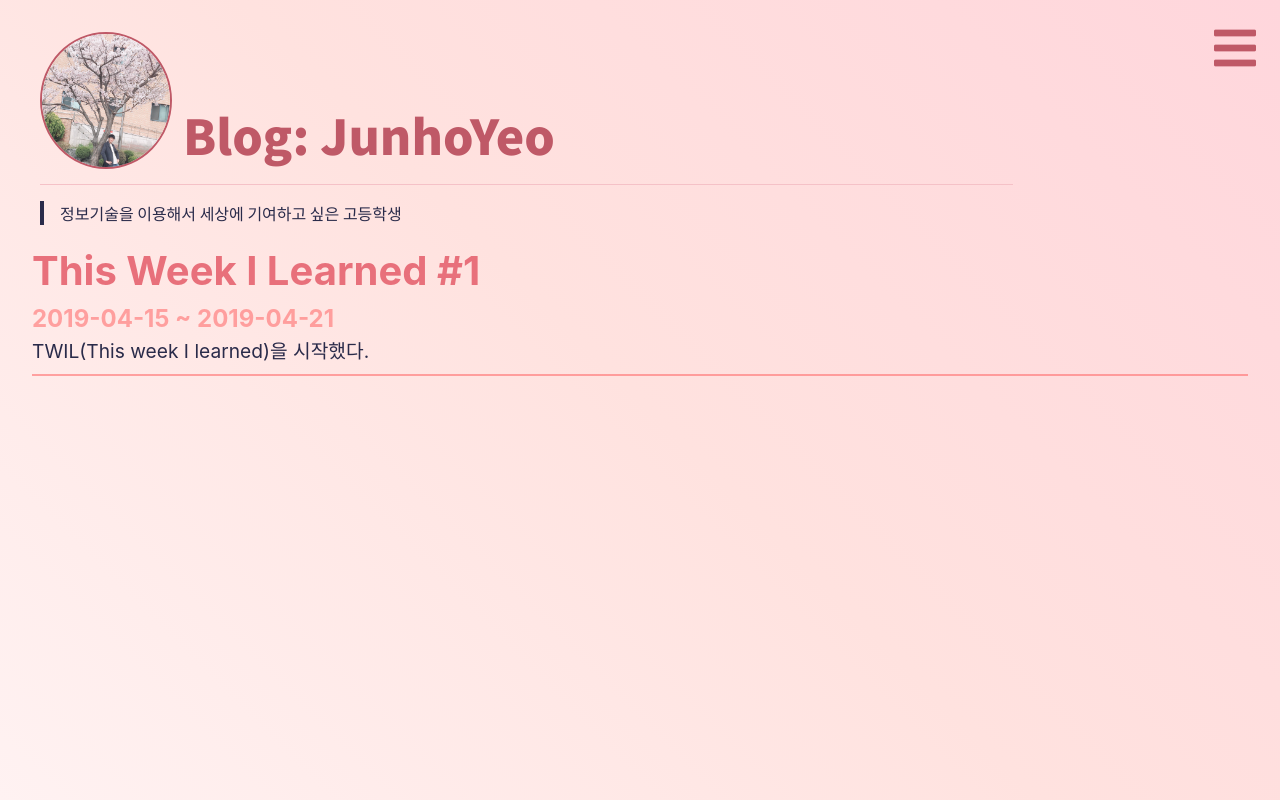
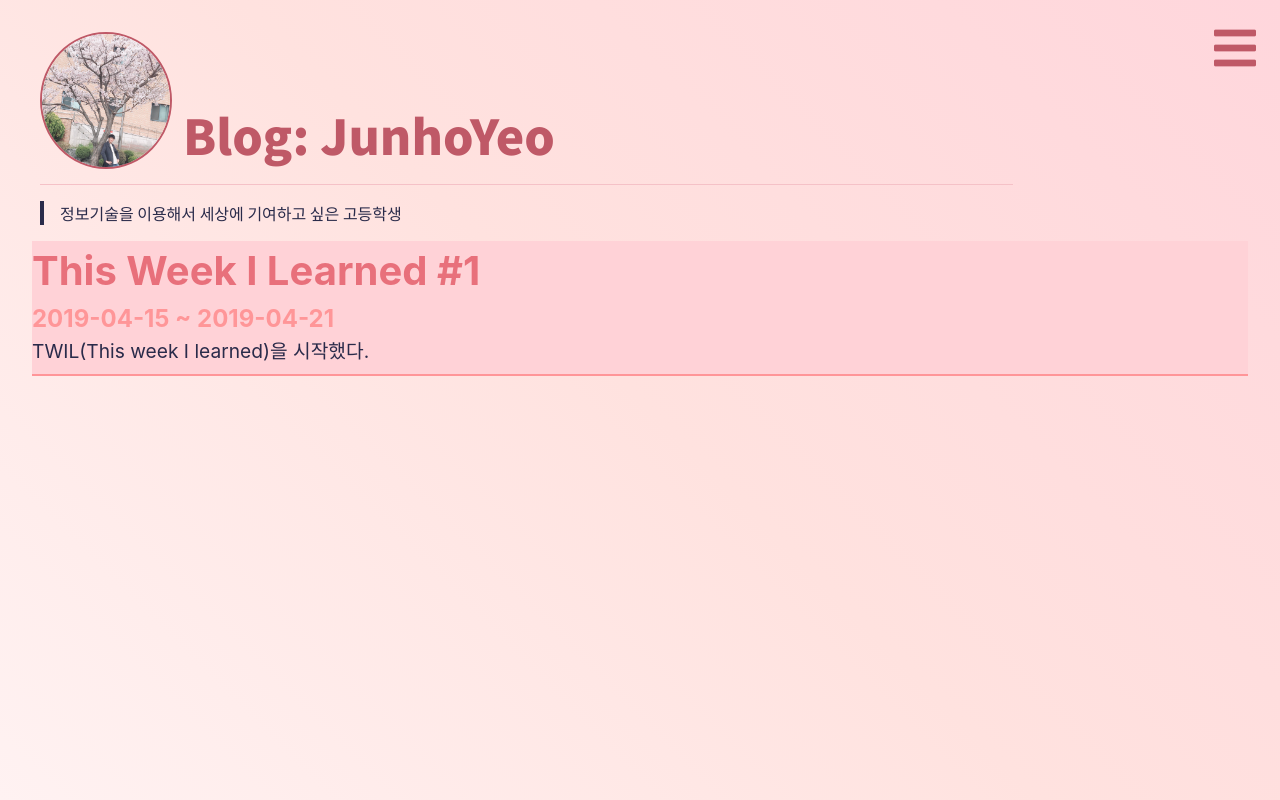
Before and after one commit to junhoyeo/twils, a Vue app: page / in a window 1280 px wide. In both pictures the pointer is over the element 640 px from the left and 308 px from the top of the page. Built offline with nearby package versions, Linux system fonts and the light colour scheme.

Commit message:
🚀 feat(twil): hover effect in post menu

```diff
--- a/src/pages/Index.vue
+++ b/src/pages/Index.vue
@@ -79,4 +79,8 @@ export default {
     font-size: 1.2em;
   }
 }
+
+.twil:hover, .twil:focus {
+  background-color: rgb(255, 210, 215);
+}
 </style>
```
